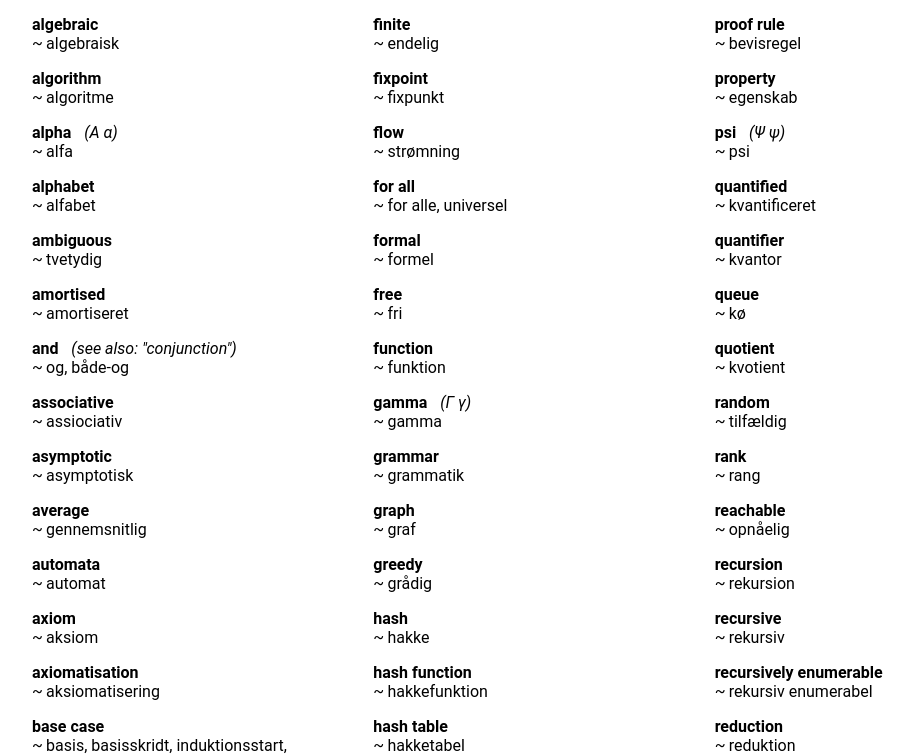
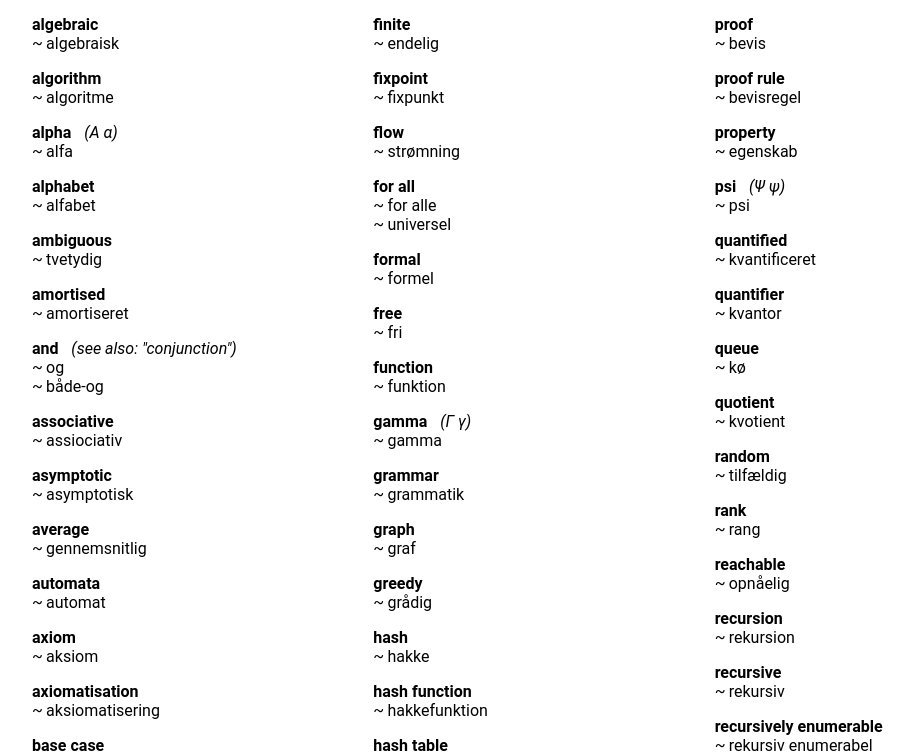
Before and after one commit to SSoelvsten/en-dk, a React (Create React App) app: page / in a window 1280 px wide. Shown: the part 405-1161 px from the top of the page, without its empty margins (112-1026 px from the left). Built offline with nearby package versions, Linux system fonts and the light colour scheme.

Commit message:
Remove nested levels of translations
Instead make (as for 'word') multiple translationg with notes

```diff
--- a/src/dictionary.ts
+++ b/src/dictionary.ts
@@ -87,7 +87,7 @@ export const en_dk : Lexeme[] = [
   {
     word: "and",
     note: "see also: \"conjunction\"",
-    translations: ["og, både-og"],
+    translations: ["og", "både-og"],
     keywords: ["algorithmics", "formal methods"]
   },
   {
@@ -122,7 +122,7 @@ export const en_dk : Lexeme[] = [
   },
   {
     word: "base case",
-    translations: ["basis, basisskridt, induktionsstart, startbetingelse"],
+    translations: ["basis", "basisskridt", "induktionsstart", "startbetingelse"],
     keywords: ["algorithmics", "formal methods"]
   },
   {
@@ -337,7 +337,7 @@ export const en_dk : Lexeme[] = [
   },
   {
     word: "contradiction",
-    translations: ["modstrid, kontradiktion"],
+    translations: ["modstrid", "kontradiktion"],
     keywords: ["formal methods", "mathematics"]
   },
   {
@@ -387,7 +387,7 @@ export const en_dk : Lexeme[] = [
   },
   {
     word: "decision",
-    translations: ["beslutning, afgørelse"],
+    translations: ["beslutning", "afgørelse"],
     keywords: ["complexity theory", "formal methods"]
   },
   {
@@ -459,7 +459,7 @@ export const en_dk : Lexeme[] = [
   },
   {
     word: "difference",
-    translations: ["difference, differens, forskel"],
+    translations: ["differens", "difference", "forskel"],
     keywords: ["mathematics"]
   },
   {
@@ -504,17 +504,17 @@ export const en_dk : Lexeme[] = [
   },
   {
     word: "empty set",
-    translations: ["tom mængde, tomme mængde"],
+    translations: ["tomme mængde"],
     keywords: ["mathematics"]
   },
   {
     word: "enumerate",
-    translations: ["enumerere, opliste"],
+    translations: ["enumerere", "opliste"],
     keywords: ["formal methods", "mathematics"]
   },
   {
     word: "enumerable",
-    translations: ["enumererbar, oplistelig"],
+    translations: ["enumererbar", "oplistelig"],
     keywords: ["formal methods", "mathematics"]
   },
   {
@@ -577,7 +577,7 @@ export const en_dk : Lexeme[] = [
   },
   {
     word: "for all",
-    translations: ["for alle, universel"],
+    translations: ["for alle", "universel"],
     keywords: ["formal methods"]
   },
   {
@@ -755,7 +755,7 @@ export const en_dk : Lexeme[] = [
   {
     word: "iota",
     note: "Ι ι",
-    translations: ["jota, iota"],
+    translations: ["jota", "iota"],
     keywords: ["greek alphabet"]
   },
   {
@@ -832,7 +832,7 @@ export const en_dk : Lexeme[] = [
   },
   {
     word: "matrix, matrices",
-    translations: ["matrix, matrice"],
+    translations: ["matrix", "matrice"],
     keywords: ["mathematics"]
   },
   {
@@ -901,12 +901,12 @@ export const en_dk : Lexeme[] = [
   },
   {
     word: "nondeterministic",
-    translations: ["nondeterministisk, ikke-deterministisk"],
+    translations: ["nondeterministisk", "ikke-deterministisk"],
     keywords: ["algorithmics", "complexity theory", "formal methods"]
   },
   {
     word: "nonterminal",
-    translations: ["nonterminal, ikke-terminal"],
+    translations: ["nonterminal", "ikke-terminal"],
     keywords: ["complexity theory", "formal methods"]
   },
   {
@@ -922,7 +922,7 @@ export const en_dk : Lexeme[] = [
   {
     word: "not",
     note: "also: \"negation\"",
-    translations: ["ikke, negation"],
+    translations: ["ikke", "negation"],
     keywords: ["algorithmics", "formal methods"]
   },
   {
@@ -956,12 +956,12 @@ export const en_dk : Lexeme[] = [
   {
     word: "or",
     note: "see also: \"disjunction\"",
-    translations: ["eller, og/eller"],
+    translations: ["eller", "og/eller"],
     keywords: ["algorithmics", "formal methods"]
   },
   {
     word: "order",
-    translations: ["orden, rækkefølge, sortering", "ordning"],
+    translations: ["orden", "rækkefølge", "sortering", "ordning"],
     keywords: ["algorithmics", "complexity theory", "formal methods", "mathematics"]
   },
   {
@@ -1013,7 +1013,7 @@ export const en_dk : Lexeme[] = [
   {
     word: "phi",
     note: "Φ φ",
-    translations: ["phi, phei"],
+    translations: ["phi", "phei"],
     keywords: ["greek alphabet"]
   },
   {
@@ -1175,7 +1175,7 @@ export const en_dk : Lexeme[] = [
   },
   {
     word: "rename",
-    translations: ["omdøb, omnavngive"],
+    translations: ["omdøbe", "omnavngive"],
     keywords: ["formal methods"]
   },
   {
@@ -1247,7 +1247,7 @@ export const en_dk : Lexeme[] = [
   },
   {
     word: "sink",
-    translations: ["afløb, dræn"],
+    translations: ["dræn", "afløb"],
     keywords: ["graph"]
   },
   {
@@ -1288,7 +1288,7 @@ export const en_dk : Lexeme[] = [
   },
   {
     word: "string",
-    translations: ["streng, ord"],
+    translations: ["streng", "ord"],
     keywords: ["algorithmics", "complexity theory", "cryptography", "formal methods"]
   },
   {
@@ -1318,7 +1318,7 @@ export const en_dk : Lexeme[] = [
   },
   {
     word: "symbol",
-    translations: ["symbol, tegn"],
+    translations: ["symbol", "tegn"],
     keywords: ["formal methods", "complexity theory"]
   },
   {
@@ -1512,7 +1512,7 @@ export const en_dk : Lexeme[] = [
   { // TODO: Add actual references
     word: "vertex, vertices",
     note: "see also \"node\"",
-    translations: ["hjørne, punkt", "knude"],
+    translations: ["hjørne", "punkt", "knude"],
     keywords: ["geometry", "graph"]
   },
   {
@@ -1532,13 +1532,19 @@ export const en_dk : Lexeme[] = [
   },
   {
     word: "word",
-    translations: ["ord", "(in hardware) maskinord"],
+    translations: ["ord"],
     keywords: ["algorithmics", "complexity theory"]
+  },
+  {
+    word: "word",
+    note: "in hardware",
+    translations: ["maskinord"],
+    keywords: []
   },
   {
     word: "xor",
     note: "also: \"exclusive or\"",
-    translations: ["enten-eller, eksklusivt eller"],
+    translations: ["enten-eller", "eksklusivt eller"],
     keywords: ["algorithmics", "formal methods"]
   },
   {
```
